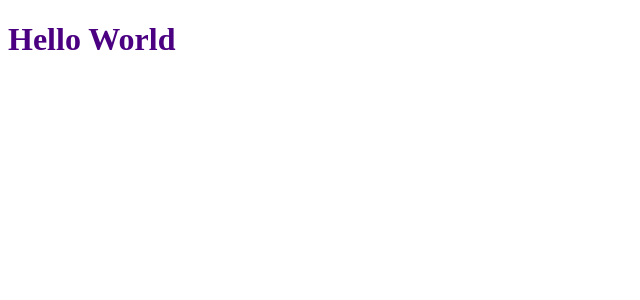
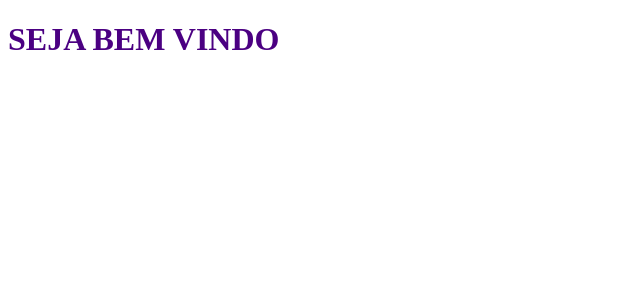
Before and after one commit to Flavio-coutinho/ignews, a Next.js app: page / in a window 1280 px wide. Shown: the top 300 px of the page, without its empty margins (0-640 px from the left). Built offline with nearby package versions, Linux system fonts and the light colour scheme.

Commit message:
Styling with sass

```diff
--- a/src/pages/index.tsx
+++ b/src/pages/index.tsx
@@ -3,7 +3,7 @@ import styles from '../styles/home.module.scss';
 export default function Home() {
   return (
     <h1 className={styles.title}>
-      Hello World
+      SEJA BEM VINDO
     </h1>
   )
 }
```
